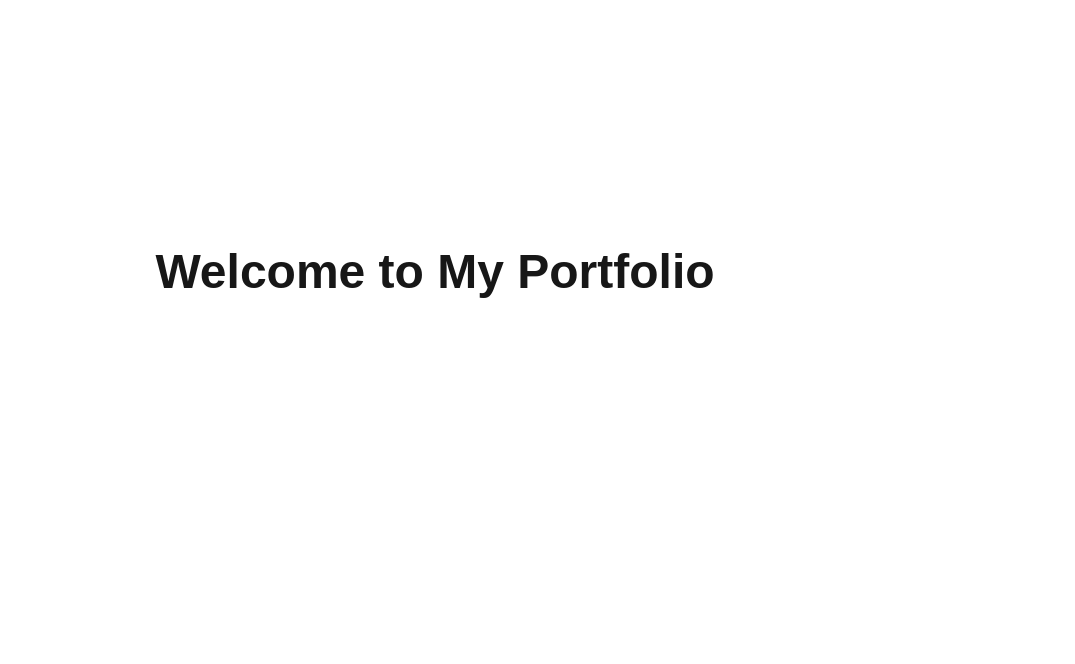
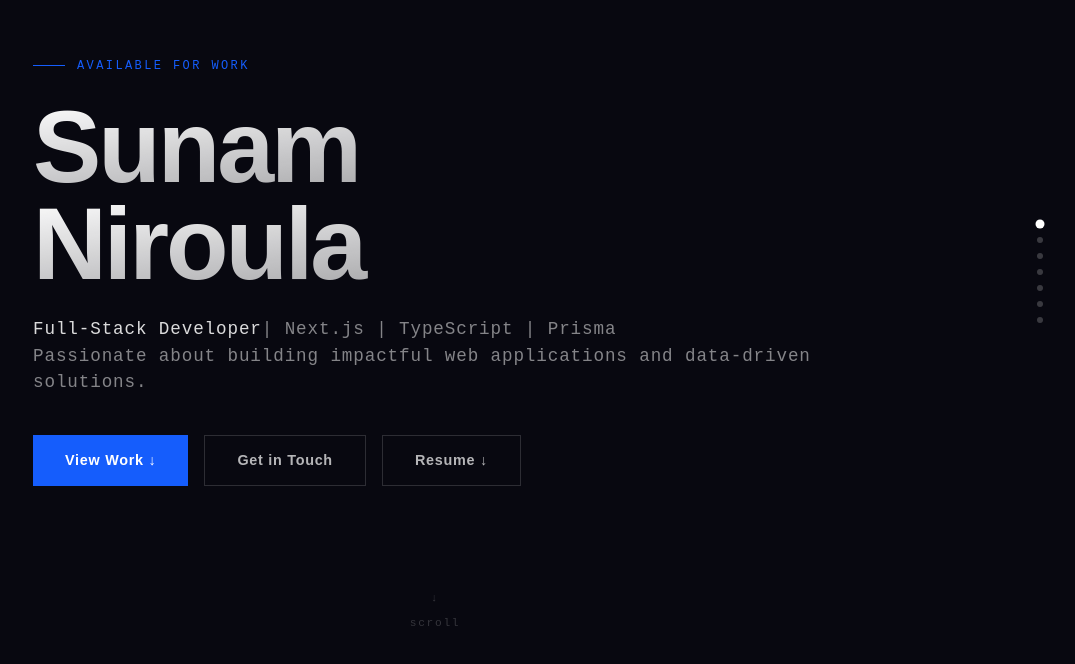
Before and after one commit to NiroulaSunam/my-portfolio, a Next.js app: page / in a window 1280 px wide. Shown: the part 128-792 px from the top of the page, without its empty margins (205-1280 px from the left). Built offline with nearby package versions, Linux system fonts and the light colour scheme.

Commit message:
feat (portfolio) : add main title and introductory page

```diff
--- a/app/globals.css
+++ b/app/globals.css
@@ -5,11 +5,21 @@
   --foreground: #171717;
 }
 
-@theme inline {
-  --color-background: var(--background);
-  --color-foreground: var(--foreground);
-  --font-sans: var(--font-geist-sans);
-  --font-mono: var(--font-geist-mono);
+/* added for font and animation */
+@theme{
+  --font-syne: 'Syne', sans-serif;
+  --font-mono: 'DM Mono', monospace;
+
+  --animate-pulse-hint: pulse-hint 2s ease-in-out infinite;
+}
+/* added for animation */
+@keyframes pulse-hint {
+  0%, 100% {
+    opacity: 0.3;
+  }
+  50% {
+    opacity: 0.8;
+  }
 }
 
 @media (prefers-color-scheme: dark) {
@@ -20,9 +30,12 @@
 }
 
 body {
-  background: var(--background);
-  color: var(--foreground);
-  font-family: Arial, Helvetica, sans-serif;
+  background: #080810;
+  color: #e8e8f0;
+  font-family: 'Syne', sans-serif;
+  overflow: hidden;
+  height: 100vh;
+  width: 100vw;
 }
 
 /* To make scroll smooth */
@@ -41,3 +54,11 @@ html {
   -ms-overflow-style: none;
   scrollbar-width: none;
 }
+
+/* Grid background for the entire app */
+.grid-bg {
+  background-image:
+    linear-gradient(rgba(255,255,255,0.02) 1px, transparent 1px),
+    linear-gradient(90deg, rgba(255,255,255,0.02) 1px, transparent 1px);
+  background-size: 40px 40px;
+}
--- a/app/page.tsx
+++ b/app/page.tsx
@@ -76,14 +76,60 @@ useEffect(() => {
   }, [activeSection, isScrolling, totalSections]);
 
   return (
-    <div className="relative h-screen w-full overflow-hidden">
+    <main>
+      <div className="grid-bg"/> {/* grid background for the entire app */}
+      {/* Navigation Dots */}
+      <div className="fixed right-8 top-1/2 -translate-y-1/2 z-100 flex flex-col gap-2.5 ">
+        {Array.from({ length: totalSections }).map((_, i) => ( // render navigation dots based on total sections
+          <div
+            key={i}
+            className={`w-1.5 h-1.5 rounded-full cursor-pointer transition-all duration-300 ease-in-out
+              ${i === activeSection ? "bg-white scale-150" : "bg-white/20"}`} // add active class to the dot corresponding to the active section
+            onClick={() => setActiveSection(i)} // allow clicking on dots to navigate to the corresponding section
+          />
+        ))}
+      </div>
 
-      {/* Hero Section */}
-      <section className={`h-screen w-full flex items-center justify-center transition-transform duration-1000 ${activeSection === 0 ? "translate-y-0" : activeSection > 0 ? "-translate-y-full" : "translate-y-full"}`}>
-        <h1 className="text-5xl font-bold">Welcome to My Portfolio</h1>
-      </section>
 
-    </div>
+      <div className="w-screen h-screen relative overflow-hidden">
 
+        {/* Hero Section */}
+        <section className={`w-screen h-screen absolute top-0 left-0 flex items-center justify-center transition-all duration-850ms ease-[cubic-bezier(0.77,0,0.18,1)]
+          ${activeSection === 0 ? "opacity-100 translate-y-0 pointer-events-auto" : activeSection > 0 ? "opacity-0 -translate-y-15 pointer-events-none" : "opacity-0 translate-y-15 pointer-events-none"}`}>
+          <div className="relative z-10 max-w-225 px-12">
+            <div className="font-mono text-xs tracking-[0.2em] text-blue-600 uppercase mb-6 flex items-center gap-3"><span className="w-8 h-px bg-blue-600 block"/> Available for work </div>
+              <h1 className="text-[clamp(3.5rem,8vw,7rem)] font-extrabold leading-[0.95] tracking-[-0.03em] mb-6">
+                <span className="block bg-linear-to-br from-white to-white/50 bg-clip-text text-transparent">Sunam </span>
+                <span className="block bg-linear-to-br from-white to-white/50 bg-clip-text text-transparent">Niroula</span>
+              </h1>
+              <p className="font-mono text-[clamp(0.9rem,1.5vw,1.1rem)] font-light text-white/50 mb-10 tracking-[0.05em]">
+                <strong className="text-white/85 font-normal">Full-Stack Developer</strong>| Next.js | TypeScript | Prisma<br />
+                Passionate about building impactful web applications and data-driven solutions.
+              </p>
+              <div className="flex gap-4 flex-wrap">
+                <button className="px-8 py-[0.85rem] bg-blue-600 text-white font-syne text-[0.9rem] font-semibold tracking-[0.05em] border-none cursor-pointer no-underline inline-flex items-center gap-2 transition-all duration-200 hover:bg-blue-700 hover:-translate-y-0.5" onClick={() => setActiveSection(1)}>
+                  View Work ↓
+                </button>
+                <button className="px-8 py-[0.85rem] bg-transparent text-white/70 font-syne text-[0.9rem] font-semibold tracking-[0.05em] border border-white/15 cursor-pointer no-underline inline-flex items-center gap-2 transition-all duration-200 hover:border-white/40 hover:text-white hover:-translate-y-0.5" onClick={() => setActiveSection(totalSections - 1)}>
+                  Get in Touch
+                </button>
+                <a
+                  href="/SunamNiroula_Resume.pdf"
+                  className="px-8 py-[0.85rem] bg-transparent text-white/70 font-syne text-[0.9rem] font-semibold tracking-[0.05em] border border-white/15 cursor-pointer no-underline inline-flex items-center gap-2 transition-all duration-200 hover:border-white/40 hover:text-white hover:-translate-y-0.5"
+                  download
+                >
+                  Resume ↓
+                </a>
+              </div>
+          </div>
+          <div className="absolute bottom-10 left-1/2 -translate-x-1/2 font-mono text-[0.7rem] tracking-[0.15em] text-white/25 flex flex-col items-center gap-2 animate-pulse">
+            <span>↓</span>
+            <span>scroll</span>
+          </div>
+        </section>
+
+      </div>
+
+    </main>
   );
 };
--- a/package.json
+++ b/package.json
@@ -20,9 +20,11 @@
     "@types/node": "^20",
     "@types/react": "^19",
     "@types/react-dom": "^19",
+    "autoprefixer": "^10.4.27",
     "eslint": "^9",
     "eslint-config-next": "16.1.6",
-    "tailwindcss": "^4",
+    "postcss": "^8.5.6",
+    "tailwindcss": "^4.2.1",
     "typescript": "^5"
   }
 }
```
Also changed, not shown: 1 other file (tests, documents, lock files or other folders).
